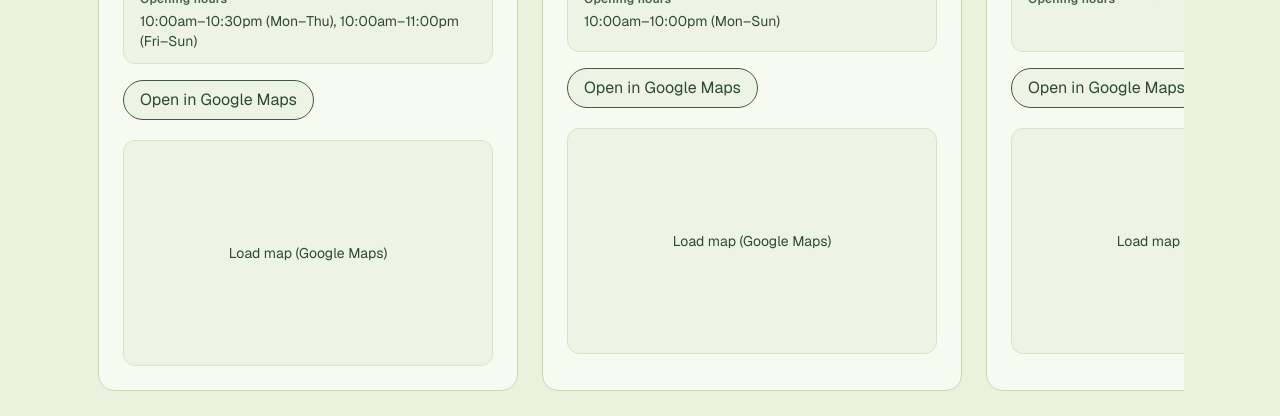
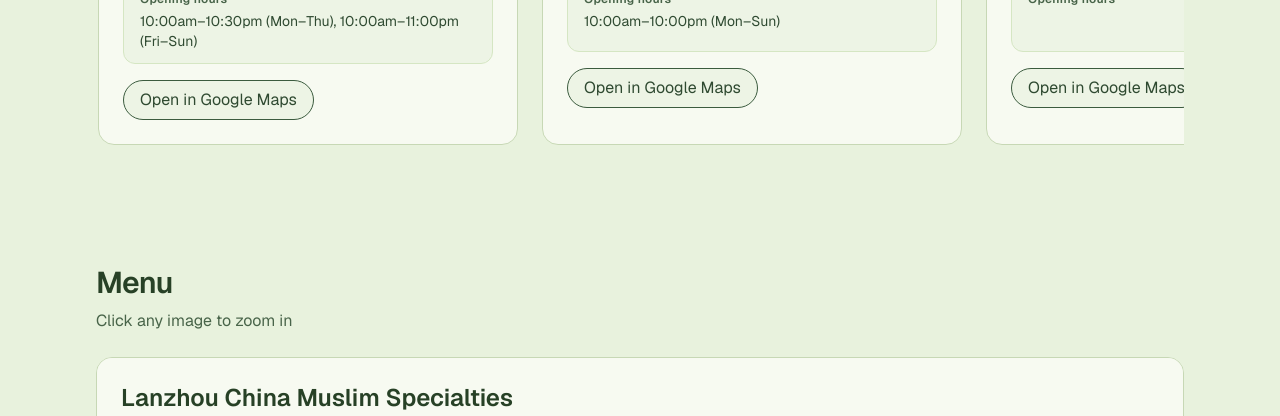
Before and after one commit to hwxue1222/jwdnoodles, a Next.js app: page / in a window 1280 px wide. Shown: the part 2860-3276 px from the top of the page. Built offline with nearby package versions, Linux system fonts and the light colour scheme.

Commit message:
Remove Google Maps embeds

```diff
--- a/src/app/(site)/stores/page.tsx
+++ b/src/app/(site)/stores/page.tsx
@@ -8,10 +8,6 @@ import { WorldMap } from '@/components/WorldMap';
 import { t } from '@/lib/i18n';
 import { useLang } from '@/lib/useLang';
 import { GLOBAL_LOCATIONS, STORES, Store } from '@/lib/siteData';
-
-function mapEmbedUrl(store: Store) {
-  return `https://www.google.com/maps?q=${encodeURIComponent(store.map.placeQuery)}&output=embed`;
-}
 
 function mapOpenUrl(store: Store) {
   return `https://www.google.com/maps/search/?api=1&query=${encodeURIComponent(store.map.placeQuery)}`;
@@ -24,8 +20,6 @@ export default function StoresPage() {
   const [lightbox, setLightbox] = useState<{ open: boolean; src?: string; alt: string }>({ open: false, alt: '' });
   const openLightbox = (src: string | undefined, alt: string) => setLightbox({ open: true, src, alt });
   const closeLightbox = () => setLightbox((s) => ({ ...s, open: false }));
-  const [storeMapOpenById, setStoreMapOpenById] = useState<Record<string, boolean>>({});
-  const loadStoreMap = (storeId: string) => setStoreMapOpenById((s) => ({ ...s, [storeId]: true }));
 
   return (
     <>
@@ -87,25 +81,6 @@ export default function StoresPage() {
                     {tt('store.viewOnMaps')}
                   </a>
                 </div>
-                <div className="mt-5 rounded-xl overflow-hidden border border-[#d5e6c3] bg-[#edf4e5]">
-                  {storeMapOpenById[store.id] ? (
-                    <iframe
-                      src={mapEmbedUrl(store)}
-                      className="w-full h-56"
-                      loading="lazy"
-                      referrerPolicy="no-referrer-when-downgrade"
-                      title={`Map-${store.id}`}
-                    />
-                  ) : (
-                    <button
-                      type="button"
-                      onClick={() => loadStoreMap(store.id)}
-                      className="w-full h-56 flex items-center justify-center text-sm text-[#2f4a31] hover:bg-white/40 transition"
-                    >
-                      {tt('store.loadMap')}
-                    </button>
-                  )}
-                </div>
               </div>
             </div>
           ))}
--- a/src/app/page.tsx
+++ b/src/app/page.tsx
@@ -13,10 +13,6 @@ import { BRAND, CONTACT, GLOBAL_LOCATIONS, HERO_SLIDES, MENU, MENU_PAGES, NEWS,
 
 const RESERVATION_STORE_KEY = 'lanzhou:reservation:storeId';
 const MENU_CATEGORY_KEY = 'lanzhou:menu:categoryId';
-
-function mapEmbedUrl(store: Store) {
-  return `https://www.google.com/maps?q=${encodeURIComponent(store.map.placeQuery)}&output=embed`;
-}
 
 function mapOpenUrl(store: Store) {
   return `https://www.google.com/maps/search/?api=1&query=${encodeURIComponent(store.map.placeQuery)}`;
@@ -105,7 +101,6 @@ export default function Home() {
   const storesCarouselRef = useRef<HTMLDivElement | null>(null);
   const [storesCanLeft, setStoresCanLeft] = useState(false);
   const [storesCanRight, setStoresCanRight] = useState(false);
-  const [storeMapOpenById, setStoreMapOpenById] = useState<Record<string, boolean>>({});
 
   const menuPagesCarouselRef = useRef<HTMLDivElement | null>(null);
   const [menuPagesCanLeft, setMenuPagesCanLeft] = useState(false);
@@ -129,7 +124,6 @@ export default function Home() {
   const openLightboxVideo = (src: string | undefined, alt: string, posterSrc?: string) =>
     setLightbox({ open: true, type: 'video', src, posterSrc, alt });
   const closeLightbox = () => setLightbox((s) => ({ ...s, open: false }));
-  const loadStoreMap = (storeId: string) => setStoreMapOpenById((s) => ({ ...s, [storeId]: true }));
 
   const reservableStores = useMemo(() => STORES.filter((s) => s.acceptsReservation), []);
   const defaultStoreId = reservableStores[0]?.id ?? '';
@@ -512,25 +506,6 @@ export default function Home() {
                           >
                             {tt('store.viewOnMaps')}
                           </a>
-                        </div>
-                        <div className="mt-5 rounded-xl overflow-hidden border border-[#d5e6c3] bg-[#edf4e5]">
-                          {storeMapOpenById[store.id] ? (
-                            <iframe
-                              src={mapEmbedUrl(store)}
-                              className="w-full h-56"
-                              loading="lazy"
-                              referrerPolicy="no-referrer-when-downgrade"
-                              title={`Map-${store.id}`}
-                            />
-                          ) : (
-                            <button
-                              type="button"
-                              onClick={() => loadStoreMap(store.id)}
-                              className="w-full h-56 flex items-center justify-center text-sm text-[#2f4a31] hover:bg-white/40 transition"
-                            >
-                              {tt('store.loadMap')}
-                            </button>
-                          )}
                         </div>
                       </div>
                     </div>
--- a/src/lib/i18n.ts
+++ b/src/lib/i18n.ts
@@ -42,7 +42,6 @@ export const I18N: Record<Lang, Record<string, I18nValue>> = {
     'store.openingSoon': ({ date }) => `即将开业：${date}`,
     'store.hours': '营业时间',
     'store.viewOnMaps': '在 Google Maps 打开',
-    'store.loadMap': '加载地图（Google Maps）',
 
     'section.menu.title': '菜单',
     'menu.subtitle': '点击图片可放大查看',
@@ -108,7 +107,6 @@ export const I18N: Record<Lang, Record<string, I18nValue>> = {
     'store.openingSoon': ({ date }) => `Opening soon: ${date}`,
     'store.hours': 'Opening hours',
     'store.viewOnMaps': 'Open in Google Maps',
-    'store.loadMap': 'Load map (Google Maps)',
 
     'section.menu.title': 'Menu',
     'menu.subtitle': 'Click any image to zoom in',
@@ -176,7 +174,6 @@ export const I18N: Record<Lang, Record<string, I18nValue>> = {
     'store.openingSoon': ({ date }) => `Akan dibuka: ${date}`,
     'store.hours': 'Waktu operasi',
     'store.viewOnMaps': 'Buka di Google Maps',
-    'store.loadMap': 'Muat peta (Google Maps)',
 
     'section.menu.title': 'Menu',
     'menu.subtitle': 'Klik gambar untuk zum',
```
